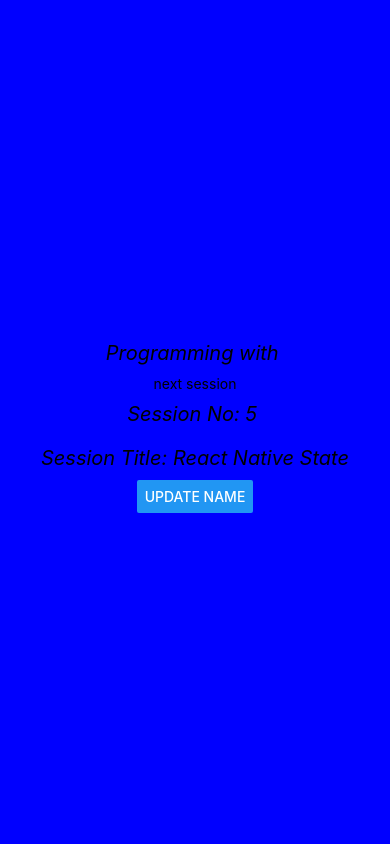
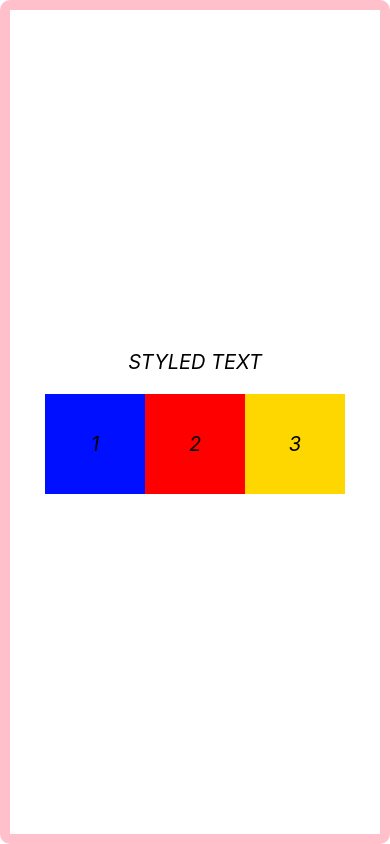
Before and after one commit to GreatEki/cli-project, a React Native app: screen / in a window 390 px wide. Built offline with nearby package versions, Linux system fonts and the light colour scheme.

Commit message:
basic styling

```diff
--- a/App.js
+++ b/App.js
@@ -6,7 +6,7 @@
  * @flow strict-local
  */
 
-import React, {useState} from 'react';
+import React from 'react';
 // import type {Node} from 'react';
 import {StyleSheet, View, Text, Button} from 'react-native';
 
@@ -21,26 +21,22 @@ const App = () => {
   //   backgroundColor: isDarkMode ? Colors.darker : Colors.lighter,
   // };
 
-  const [name, setName] = useState('');
-  const [session, setSession] = useState({
-    number: 5,
-    title: 'React Native State',
-  });
-  const [current, setCurrent] = useState(false);
-
-  function nameUpdater() {
-    setName('Ekene');
-    setSession({number: '6', title: 'Session Six, React Native Styling'});
-    setCurrent(!current);
-  }
-
   return (
     <View style={styles.body}>
-      <Text style={styles.text}> Programming with {name} </Text>
-      <Text> {current ? 'current session' : 'next session'} </Text>
-      <Text style={styles.text}>Session No: {session.number} </Text>
-      <Text style={styles.text}> Session Title: {session.title} </Text>
-      <Button title="Update Name" onPress={nameUpdater} />
+      <Text style={styles.text}> Styled Text </Text>
+
+      <View style={styles.viewWrapper}>
+        <View style={styles.view1}>
+          <Text style={styles.text}> 1 </Text>
+        </View>
+        <View style={styles.view2}>
+          <Text style={styles.text}> 2 </Text>
+        </View>
+        <View style={styles.view3}>
+          <Text style={styles.text}> 3 </Text>
+        </View>
+      </View>
+
       {/* <Button
         title="Visit Youtube"
         onPress={() => {
@@ -54,15 +50,53 @@ const App = () => {
 
 const styles = StyleSheet.create({
   body: {
-    flex: 1,
-    backgroundColor: 'blue',
+    width: '100%',
+    height: '100%',
+    backgroundColor: 'white',
     alignItems: 'center',
     justifyContent: 'center',
+    borderWidth: 10,
+    borderColor: 'pink',
+    borderRadius: 10,
   },
   text: {
     fontSize: 20,
     fontStyle: 'italic',
     margin: 10,
+    textTransform: 'uppercase',
+  },
+  button: {
+    width: 200,
+    height: 60,
+  },
+  viewWrapper: {
+    flexDirection: 'row',
+    borderColor: 'white',
+    borderWidth: 10,
+    width: '100%',
+    alignItems: 'center',
+    justifyContent: 'center',
+  },
+  view1: {
+    width: 100,
+    height: 100,
+    backgroundColor: '#000fff',
+    alignItems: 'center',
+    justifyContent: 'center',
+  },
+  view2: {
+    width: 100,
+    height: 100,
+    backgroundColor: 'red',
+    alignItems: 'center',
+    justifyContent: 'center',
+  },
+  view3: {
+    width: 100,
+    height: 100,
+    backgroundColor: 'gold',
+    alignItems: 'center',
+    justifyContent: 'center',
   },
 });
 
```
